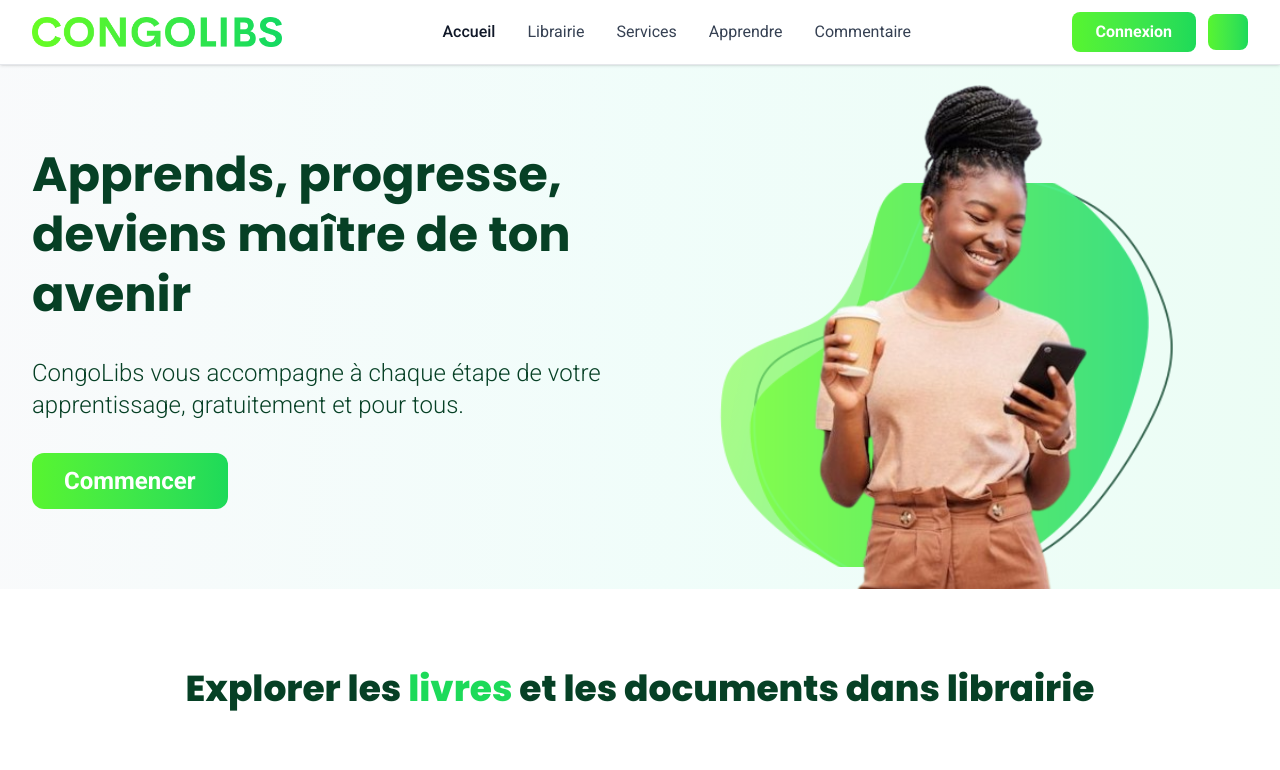
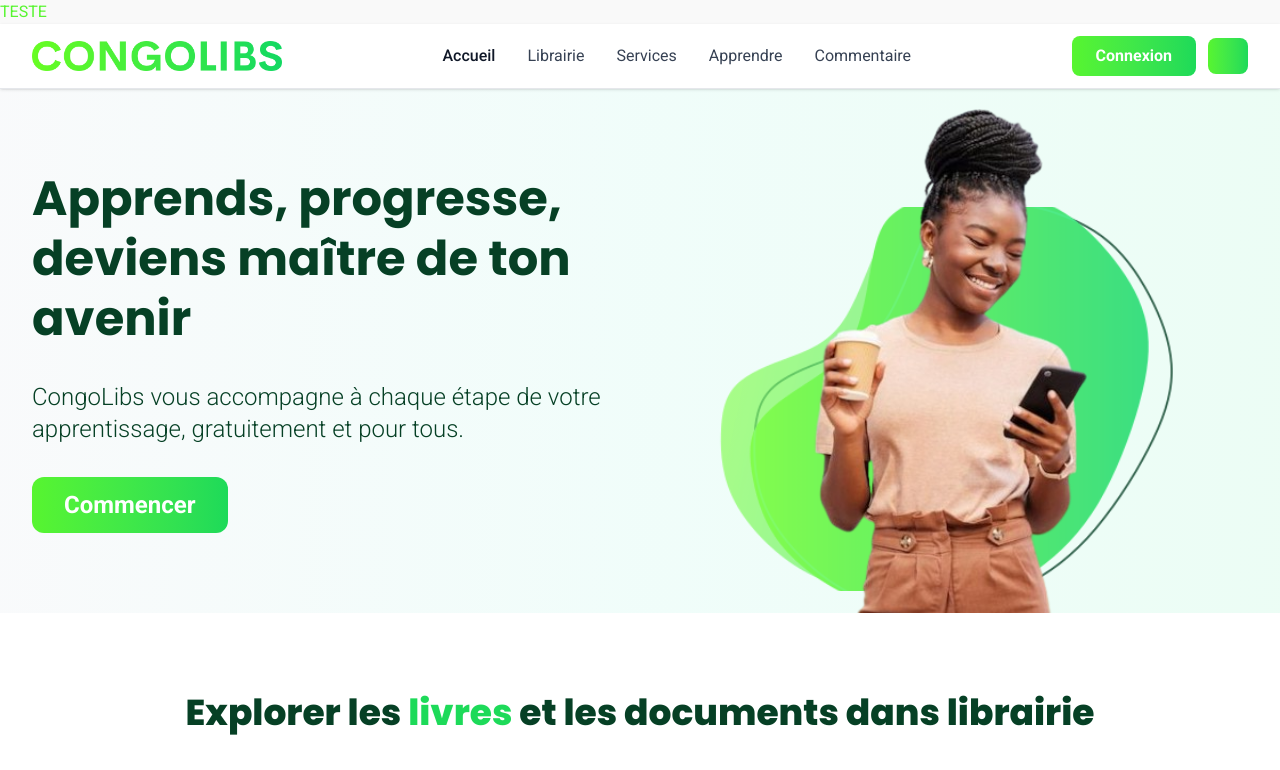
Before and after one commit to Ebana27/congolibs, a website: page index.html in a window 1280 px wide. Shown: the top 770 px of the page. Drawn offline with Linux system fonts and the light colour scheme.

Commit message:
Update index.html
rajout de teste file tailwind css html

```diff
--- a/index.html
+++ b/index.html
@@ -29,6 +29,7 @@
 </head>
 <body class="font-roboto text-gray-900">
     <!-- Navigation -->
+<a href="./tailwindcss.html">TESTE</a>
     <nav class="bg-white shadow-sm border-b border-gray-200 sticky top-0 z-50">
         <div class="max-w-7xl mx-auto px-4 sm:px-6 lg:px-8">
             <div class="flex justify-between items-center h-16">
```
